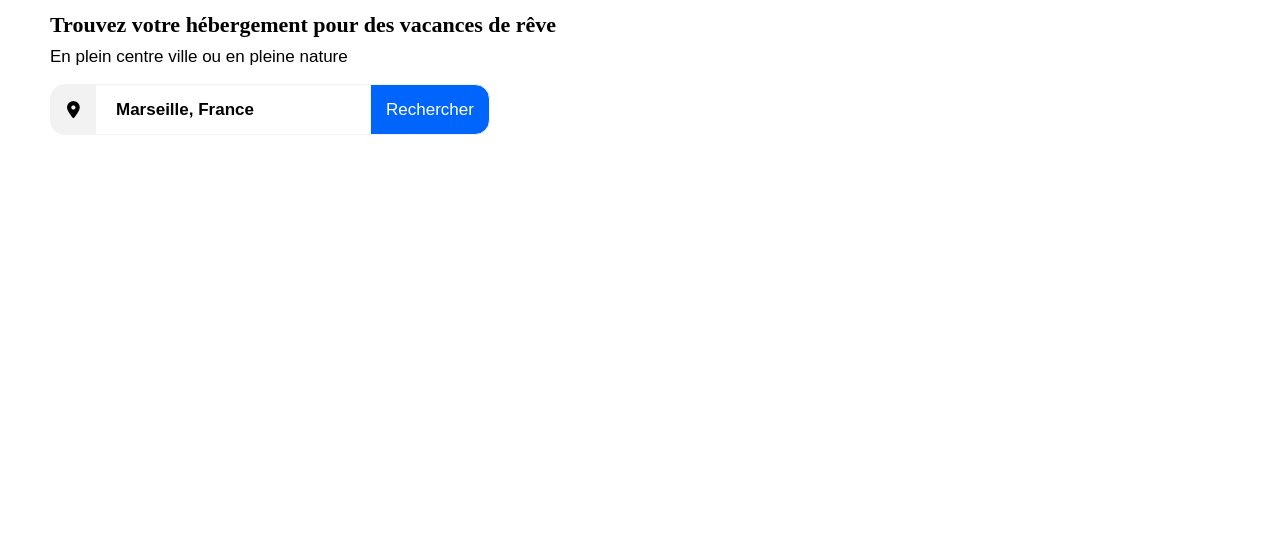
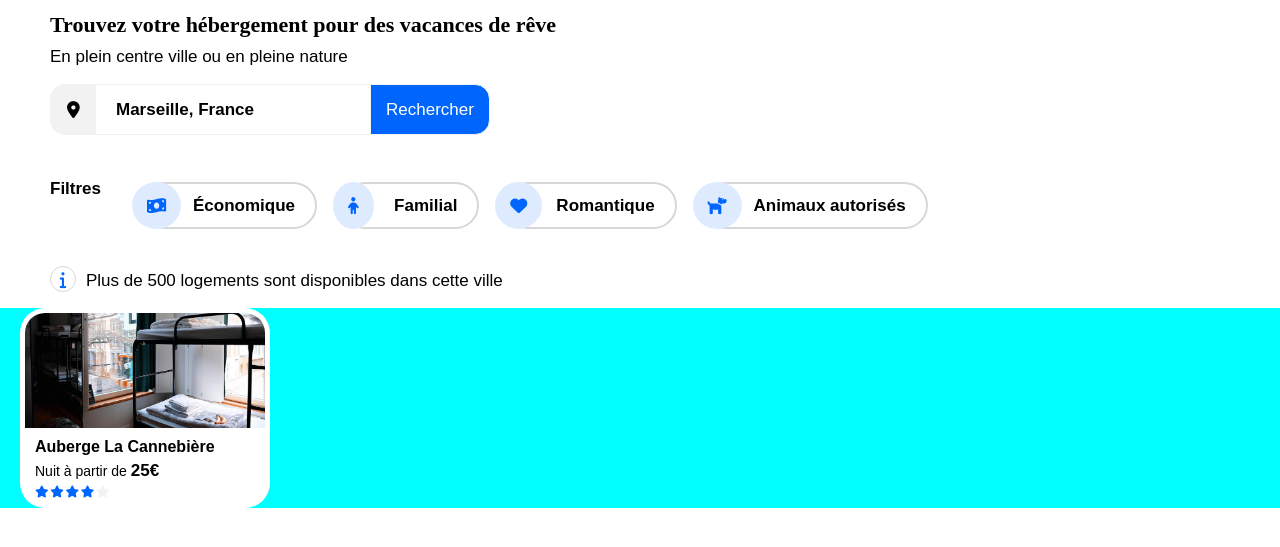
Before and after one commit to Mr-Tonton/P2_geraci_tony, a plain HTML site: page index.html in a window 1280 px wide. Shown: the part 123-670 px from the top of the page. Drawn offline with Linux system fonts and the light colour scheme; a web font is replaced by a local one.

Commit message:
integration filter and start accommodation section

```diff
--- a/css/style.css
+++ b/css/style.css
@@ -96,7 +96,6 @@ header ul li:hover a::before {
     top: -51px;
     left: 0;
     background-color: #0065FC;
-    color: #0065FC;
 }
 
 /* ========== SECTION: SEARCH ========== */
@@ -132,6 +131,7 @@ header ul li:hover a::before {
     position: absolute;
     left: 45px;
     border: 1px solid #F2F2F2;
+    font-weight: bold;
 }
 
 .input-form #city-search::placeholder {
@@ -155,7 +155,8 @@ header ul li:hover a::before {
 }
 
 .input-form .send:hover {
-    border: 1px solid black;
+    background-color: #DEEBFF;
+    color: #0065FC;
     transition: .3s;
 }
 
@@ -164,47 +165,120 @@ header ul li:hover a::before {
 /* ---- Search filter */
 
 .research .filter {
-    margin-top: 20px;
-    width: 950px;
     display: flex;
-    justify-content: space-between;
+    width: 100%;
+}
+
+.research .filter h {
+    margin-top: 30px;
+}
+
+.research .filter-ul {
+    display: flex;
+    flex-wrap: wrap;
+}
+
+.research .filter-li {
+    position: relative;
+    border: #D7D7D7 solid 2px;
+    border-radius: 25px;
+    margin-right: 25px;
+    margin-bottom: 15px;
+    padding: 12px 20px 12px 50px;
+    font-weight: bold;
+    cursor: pointer;
+}
+
+.research .filter-li:hover {
+    background-color: #0065FC;
+    color: white;
+    transition: .3s;
+}
+
+.research .filter-li i {
+    position: absolute;
+    left: -11px;
+    top: -2px;
+    padding: 13px;
+    background-color: #DEEBFF;
+    color: #0065FC;
+    border: 2px solid #DEEBFF;
+    border-radius: 50%;
+    margin-right: 10px;
+}
+
+.research .search-info {
+    display: flex;
+}
+
+.research .search-info i {
+    display: flex;
+    color: #0065FC;
+    width: 8px;
+    height: 8px;
+    align-items: center;
+    justify-content: center;
+    padding: 12px;
+    margin: 5px 10px 0 0;
+    border: #D7D7D7 1px solid;
+    border-radius: 50%;
+}
+
+/* ========== SECTION ACCOMMODATION ========== */
+
+.accommodation {
+    background-color: aqua;
+}
+
+.accommodation .card {
+    display: flex;
+    justify-content: center;
+    background-color: white;
+    width: 250px;
+    border-radius: 25px;
+    margin-left: 20px;
+}
+
+.accommodation .card-image img {
+    display: flex;
+    width: 240px;
+    height: 115px;
+    border-radius: 20px 20px 0 0;
+    margin-top: 5px;
+    object-fit: cover;
+}
+
+.accommodation .card-body {
+    margin: 0 10px;
+}
+
+.accommodation .card-name h2 {
+    margin: 5px 10px;
+}
+
+.accommodation .card-title h2 {
+    margin: 10px 0 0 0;
+    font-size: 16px;
+}
+
+.accommodation .card-info p {
+    margin: 5px 0 0 0;
+    font-size: 14px;
+}
+
+.accommodation .card-info span {
     font-weight: bold;
 }
 
-.research .filter p:first-child {
-    margin-top: 18px;
+.accommodation .card-stars i {
+    color: #0065FC;
+    font-size: 12px;
+    margin: 0 0 10px 0;
+    letter-spacing: -3px;
 }
 
-.research .filter a {
-    display: flex;
-    align-items: center;
-    border: 2px solid #D7D7D7;
-    border-radius: 25px;
-}
-
-.research .filter-icon {
-    position: relative;
-}
-
-.research .filter-icon i {
-    position: absolute;
-    top: -27px;
-    left: -4px;
-    padding: 19px;
-    border-radius: 100%;
-    background-color: #DEEBFF;
-    color: #0065FC;
-}
-
-.research .filter a p {
-    padding: 0 30px 0 60px;
-    margin: 0;
-}
-
-.research .filter a:hover {
-    color: white;
-    background-color: #0065FC;
-    transition: 1s;
+.accommodation .card-stars .star5 {
+    color: #F2F2F2;
 }
 
 
@@ -285,6 +359,7 @@ header ul li:hover a::before {
 
     .research .input-form{
         margin-top: 30px;
+        margin-bottom: 0;
     }
 
     .research .send {
@@ -301,4 +376,23 @@ header ul li:hover a::before {
         left: 290px;
         cursor: pointer;
     }
+
+    .research .icon-send:hover {
+        background-color: #DEEBFF;
+        color: #0065FC;
+        transition: .3s;
+    }
+
+    .research .filter {
+        flex-direction: column;
+        margin: 0;
+    }
+
+    .research .filter-ul {
+        padding: 0;
+    }
+
+    .research h3 {
+        margin: 0;
+    }
 }
--- a/index.html
+++ b/index.html
@@ -42,55 +42,51 @@
                 </form>
             </div>
 
-            <!--
-
             <div class="filter">
-                <p>Filtres</p>
-                <a href="#">
-                    <div class="filter-icon">
-                        <i class="fa-solid fa-money-bill-wave"></i>
-                    </div>
-                    <p>Économique</p>
-                </a>
-                <a href="#">
-                    <div class="filter-icon">
-                        <i class="fa-solid fa-child"></i>
-                    </div>
-                    <p>Familial</p>
-                </a>
-                <a href="#">
-                    <div class="filter-icon">
-                        <i class="fa-solid fa-heart"></i>
-                    </div>
-                    <p>Romantique</p>
-                </a>
-                <a href="#">
-                    <div class="filter-icon">
-                        <i class="fa-solid fa-dog"></i>
-                    </div>
-                    <p>Animaux autorisés</p>
-                </a>
+                <h2>Filtres</h2>
+                <ul class="filter-ul">
+                    <li class="filter-li"><i class="fa-solid fa-money-bill-wave"></i>Économique</li>
+                    <li class="filter-li"><i class="fa-solid fa-child"></i>Familial</li>
+                    <li class="filter-li"><i class="fa-solid fa-heart"></i>Romantique</li>
+                    <li class="filter-li"><i class="fa-solid fa-dog"></i>Animaux autorisés</li>
+                </ul>
             </div>
 
             <div class="search-info">
-                <i class="fa-solid fa-info"></i>
+                <i class="fas fa-info"></i>
                 <p>Plus de 500 logements sont disponibles dans cette ville</p>
             </div>
         </section>
-
-        <section class="search-result">
-            <div class="accommodation"></div>
-            <aside></aside>
-        </section> -->
-
-            <!--
-
-        <section class="sec3">
-
-        </section>
     </main>
 
-    <footer></footer> -->
+    <section class="accommodation">
+
+        <div class="card">
+            <a href="#">
+                <div class="card-image">
+                    <img src="/assets/images/hebergements/4_small/marcus-loke-WQJvWU_HZFo-unsplash.jpg" alt="Orange" />
+                </div>
+                <div class="card-body">
+                    <div class="card-title">
+                        <h2>Auberge La Cannebière</h2>
+                    </div>
+                    <div class="card-info">
+                        <p>Nuit à partir de <span>25€</span></p>
+                    </div>
+
+                    <div class="card-stars">
+                        <i class="fa-solid fa-star star1"></i>
+                        <i class="fa-solid fa-star star2"></i>
+                        <i class="fa-solid fa-star star3"></i>
+                        <i class="fa-solid fa-star star4"></i>
+                        <i class="fa-solid fa-star star5"></i>
+                    </div>
+                </div>
+            </a>
+        </div>
+    </section>
+
+    <footer></footer>
 </body>
 
 </html>
```
